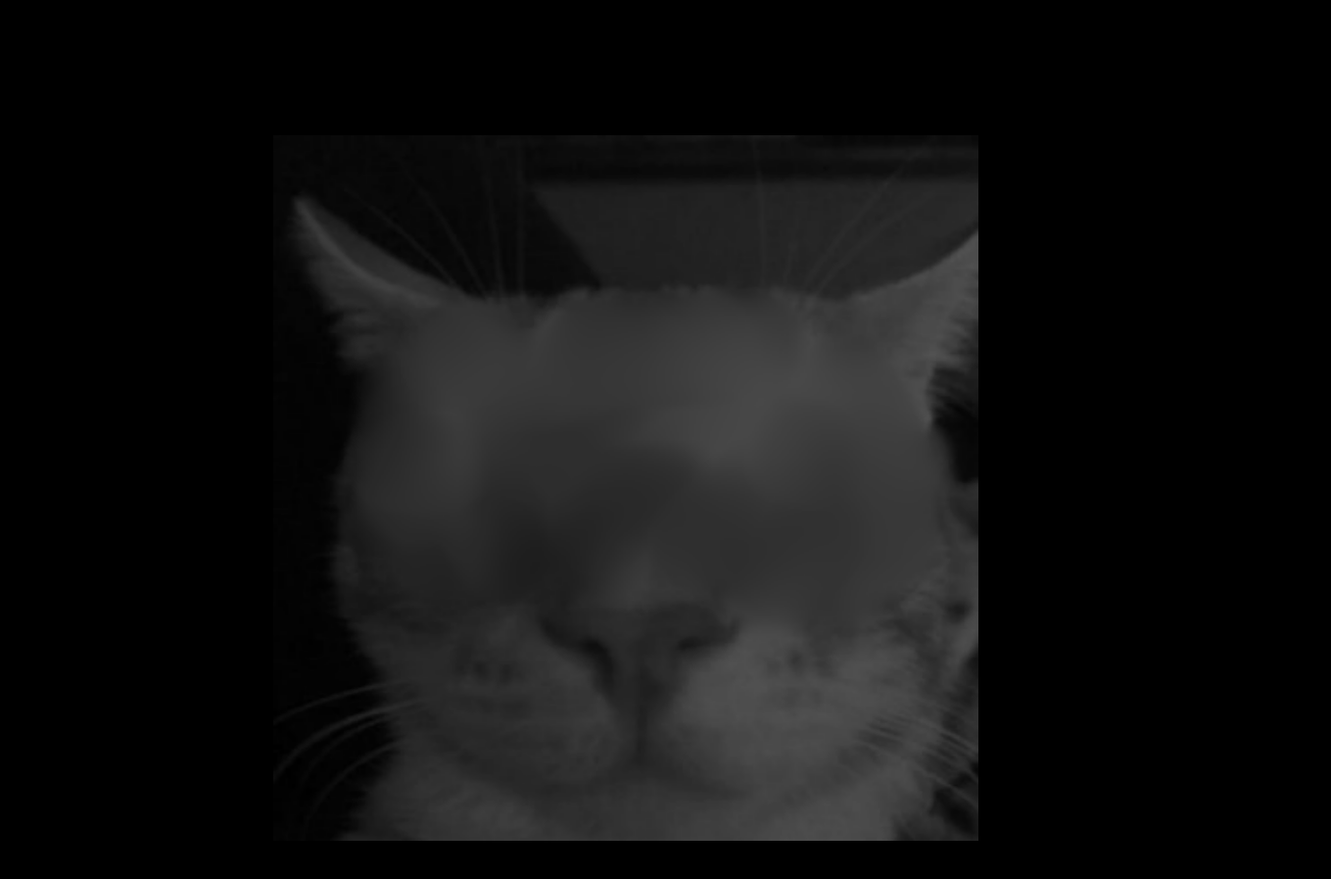
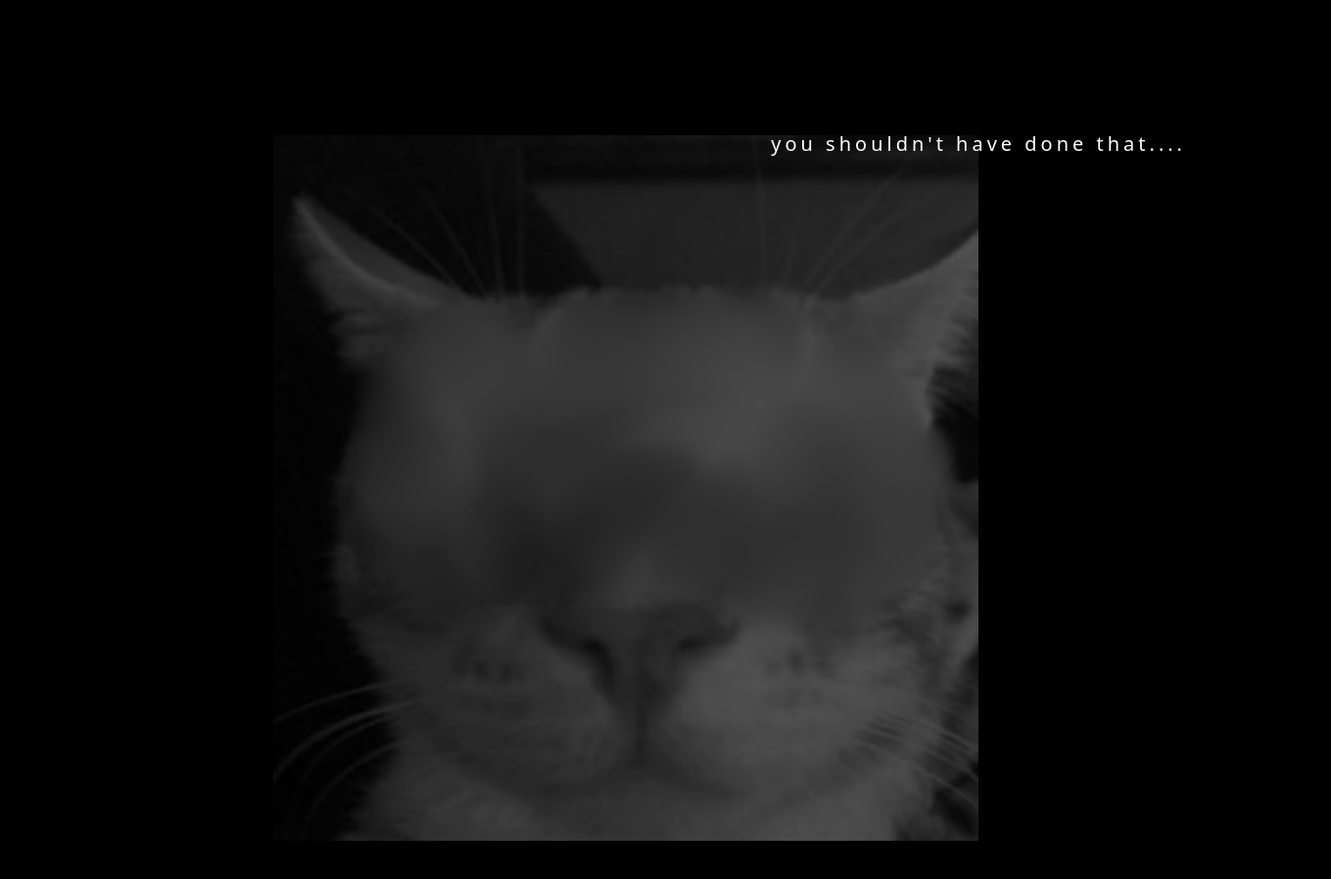
Before and after one commit to mrboyplayz/crowthecrow-DOT-com, a plain HTML site: page stop/index.html in a window 1280 px wide. Shown: the part 4780-5677 px from the top of the page at 98% size, 1359 px wide, since content can reach past the window. Drawn offline with Linux system fonts and the light colour scheme.

Commit message:
Update index.html

```diff
--- a/stop/index.html
+++ b/stop/index.html
@@ -36,6 +36,19 @@
         justify-content: center;
         position: relative;
       }
+      .hell-message {
+        position: absolute;
+        top: 12%;
+        left: 50%;
+        transform: translateX(-50%);
+        color: #ffffff;
+        font-size: 20px;
+        letter-spacing: 0.2em;
+        opacity: 0;
+        transition: opacity 2s ease;
+        text-align: center;
+        width: min(80vw, 720px);
+      }
       .hell {
         width: min(70vw, 720px);
         opacity: 0;
@@ -47,7 +60,14 @@
         transform: scale(1);
         animation: hell-shake 1.2s infinite;
       }
+      .hell.show + .hell-message {
+        opacity: 1;
+        animation: hell-shake 1.2s infinite;
+      }
       .hell.intense {
+        animation: hell-shake-hard 0.15s infinite;
+      }
+      .hell.intense + .hell-message {
         animation: hell-shake-hard 0.15s infinite;
       }
       .fade {
@@ -110,6 +130,7 @@
       <div class="section"><span>WHY ARE YOU STILL SCROLLING</span></div>
       <div class="bottom">
         <img class="hell" src="/pluv/HELL.png" alt="pluv" />
+        <div class="hell-message">you shouldn't have done that....</div>
       </div>
     </div>
     <div class="fade" id="fade"></div>
@@ -129,7 +150,7 @@
             fade.classList.add("on");
           }, 4200);
           setTimeout(() => {
-            window.location.href = "https://www.youtube.com/watch?v=eXiwYUCe_bY";
+            window.location.href = "https://zanryth.xyz/";
           }, 10000);
         }
       }
```
